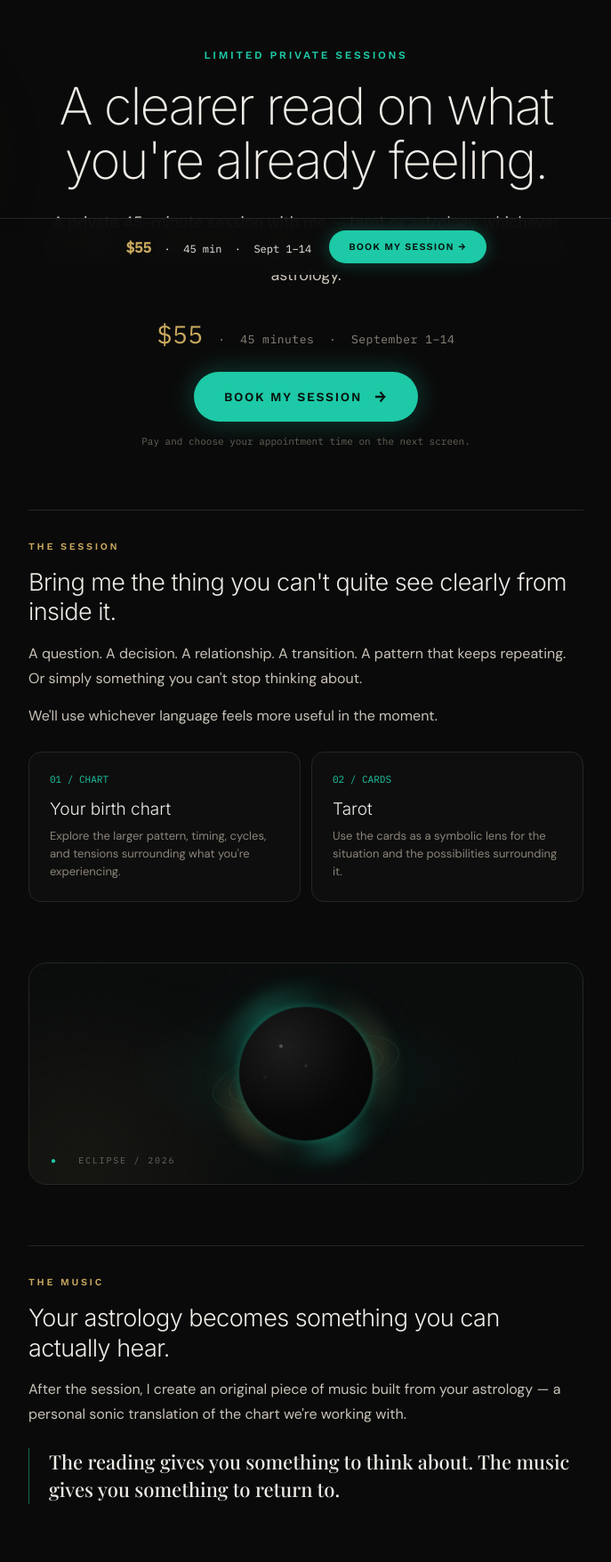
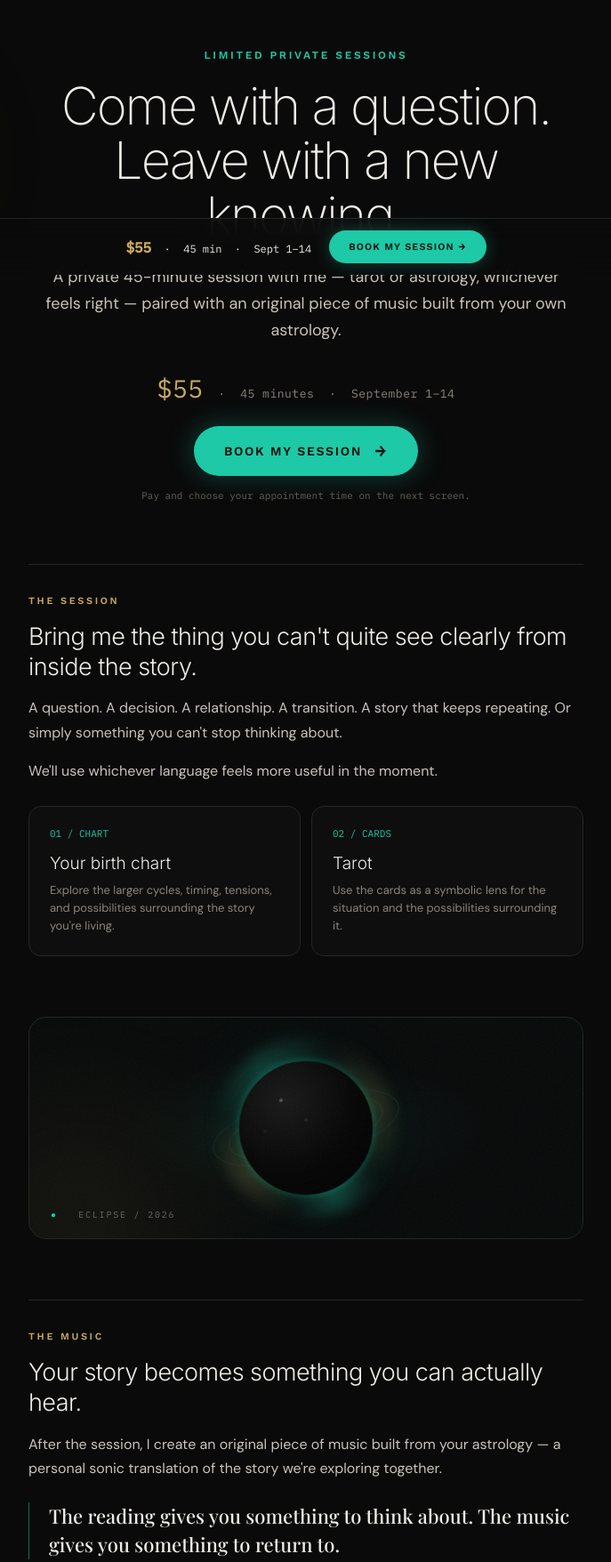
Before and after one commit to michaelanticoli/new-knowing, a plain HTML site: page index.html in a window 1280 px wide. Shown: the part 555-2311 px from the top of the page at 89% size, without its empty margins (296-983 px from the left). Drawn offline with nearby package versions, Linux system fonts and the light colour scheme.

Commit message:
Update index.html

```diff
--- a/index.html
+++ b/index.html
@@ -5,7 +5,7 @@
 <meta name="viewport" content="width=device-width, initial-scale=1">
 <meta name="theme-color" content="#0A0A0A">
 
-<title>Eclipse Season Sessions — Moontuner</title>
+<title>Eclipse Season Sessions — MOONtuner</title>
 
 <meta
   name="description"
@@ -87,7 +87,7 @@ a{
 }
 
 /* =========================================================
-   TOP BRAND
+   BRAND
 ========================================================= */
 
 .brandbar{
@@ -104,6 +104,13 @@ a{
   filter:invert(1) brightness(1.15);
   opacity:0;
   animation:fadeRise .9s var(--ease) forwards;
+}
+
+@keyframes fadeRise{
+  to{
+    opacity:1;
+    transform:translateY(0);
+  }
 }
 
 /* =========================================================
@@ -126,6 +133,7 @@ a{
   overflow:hidden;
   background:#090B0B;
   opacity:0;
+  transform:translateY(18px);
   animation:fadeRise 1s var(--ease) forwards;
   animation-delay:.1s;
 }
@@ -221,7 +229,7 @@ a{
 }
 
 /* =========================================================
-   PRIMARY OFFER — ABOVE THE FOLD
+   INTRO / PRIMARY SALES MESSAGE
 ========================================================= */
 
 .intro{
@@ -281,8 +289,7 @@ h1{
   letter-spacing:.12em;
   text-decoration:none;
   text-transform:uppercase;
-  box-shadow:
-    0 0 28px 3px var(--teal-glow);
+  box-shadow:0 0 28px 3px var(--teal-glow);
   transition:
     transform .35s var(--ease),
     box-shadow .35s var(--ease);
@@ -290,8 +297,7 @@ h1{
 
 .primary-cta:hover{
   transform:translateY(-3px);
-  box-shadow:
-    0 0 45px 7px var(--teal-glow);
+  box-shadow:0 0 45px 7px var(--teal-glow);
 }
 
 .primary-cta:active{
@@ -329,15 +335,8 @@ h1{
   animation:fadeRise .9s var(--ease) forwards;
 }
 
-@keyframes fadeRise{
-  to{
-    opacity:1;
-    transform:translateY(0);
-  }
-}
-
 /* =========================================================
-   SECTION
+   SECTIONS
 ========================================================= */
 
 .section{
@@ -378,7 +377,7 @@ h1{
 }
 
 /* =========================================================
-   SESSION COMPONENTS
+   SESSION CARDS
 ========================================================= */
 
 .session-grid{
@@ -484,6 +483,7 @@ h1{
   top:50%;
   left:50%;
   transform:translate(-50%,-50%);
+  transition:transform .25s ease-out;
 }
 
 .eclipse-orbit{
@@ -638,7 +638,7 @@ h1{
 }
 
 /* =========================================================
-   ECLIPSE COPY
+   PULL QUOTE
 ========================================================= */
 
 .pullquote{
@@ -917,6 +917,7 @@ h1{
     transform:none !important;
   }
 }
+
 </style>
 </head>
 
@@ -924,12 +925,18 @@ h1{
 
 <div class="glow"></div>
 
+
 <!-- =======================================================
      BRAND
 ======================================================= -->
 
 <header class="brandbar">
-  <img src="assets/logo.png" alt="MOONtuner">
+
+  <img
+    src="assets/logo.png"
+    alt="MOONtuner"
+  >
+
 </header>
 
 
@@ -949,8 +956,11 @@ h1{
     <div class="hero-caption">
 
       <div class="eyebrow">
+
         <span class="dot"></span>
+
         Eclipse Season · Sept 1–14
+
       </div>
 
     </div>
@@ -968,7 +978,7 @@ h1{
 
 
   <!-- =====================================================
-       PRIMARY SALES MESSAGE
+       PRIMARY OFFER
   ====================================================== -->
 
   <section class="intro">
@@ -977,32 +987,59 @@ h1{
       Limited private sessions
     </div>
 
-    <h1 class="reveal in" style="animation-delay:.1s">
-      A clearer read on what you're already feeling.
+
+    <h1
+      class="reveal in"
+      style="animation-delay:.1s"
+    >
+      Come with a question.<br>
+      Leave with a new knowing.
     </h1>
 
-    <p class="subhead reveal in" style="animation-delay:.2s">
+
+    <p
+      class="subhead reveal in"
+      style="animation-delay:.2s"
+    >
       A private 45-minute session with me — tarot or astrology, whichever feels right — paired with an original piece of music built from your own astrology.
     </p>
 
-    <div class="price-line reveal in" style="animation-delay:.3s">
+
+    <div
+      class="price-line reveal in"
+      style="animation-delay:.3s"
+    >
+
       <strong>$55</strong>
+
       &nbsp;·&nbsp;
+
       45 minutes
+
       &nbsp;·&nbsp;
+
       September 1–14
+
     </div>
+
 
     <a
       href="https://app.squareup.com/appointments/book/gxlg47soy9h2pg/LT09Q7KSGAF98/start"
       class="primary-cta reveal in"
       style="animation-delay:.4s"
     >
+
       Book my session
+
       <span class="arrow">→</span>
+
     </a>
 
-    <div class="microcopy reveal in" style="animation-delay:.5s">
+
+    <div
+      class="microcopy reveal in"
+      style="animation-delay:.5s"
+    >
       Pay and choose your appointment time on the next screen.
     </div>
 
@@ -1019,19 +1056,24 @@ h1{
       The Session
     </div>
 
+
     <h2>
-      Bring me the thing you can't quite see clearly from inside it.
+      Bring me the thing you can't quite see clearly from inside the story.
     </h2>
 
+
     <p>
-      A question. A decision. A relationship. A transition. A pattern that keeps repeating. Or simply something you can't stop thinking about.
+      A question. A decision. A relationship. A transition. A story that keeps repeating. Or simply something you can't stop thinking about.
     </p>
+
 
     <p>
       We'll use whichever language feels more useful in the moment.
     </p>
 
+
     <div class="session-grid">
+
 
       <div class="session-card">
 
@@ -1039,12 +1081,14 @@ h1{
           01 / CHART
         </div>
 
+
         <h3>
           Your birth chart
         </h3>
 
+
         <p>
-          Explore the larger pattern, timing, cycles, and tensions surrounding what you're experiencing.
+          Explore the larger cycles, timing, tensions, and possibilities surrounding the story you're living.
         </p>
 
       </div>
@@ -1056,15 +1100,18 @@ h1{
           02 / CARDS
         </div>
 
+
         <h3>
           Tarot
         </h3>
+
 
         <p>
           Use the cards as a symbolic lens for the situation and the possibilities surrounding it.
         </p>
 
       </div>
+
 
     </div>
 
@@ -1089,9 +1136,15 @@ h1{
 
     </div>
 
+
     <div class="eclipse-label">
+
       <span>●</span>
-      &nbsp; Eclipse / 2026
+
+      &nbsp;
+
+      Eclipse / 2026
+
     </div>
 
   </div>
@@ -1107,13 +1160,16 @@ h1{
       The Music
     </div>
 
+
     <h2>
-      Your astrology becomes something you can actually hear.
+      Your story becomes something you can actually hear.
     </h2>
 
+
     <p>
-      After the session, I create an original piece of music built from your astrology — a personal sonic translation of the chart we're working with.
+      After the session, I create an original piece of music built from your astrology — a personal sonic translation of the story we're exploring together.
     </p>
+
 
     <div class="pullquote">
       The reading gives you something to think about. The music gives you something to return to.
@@ -1123,7 +1179,7 @@ h1{
 
 
   <!-- =====================================================
-       WHY NOW
+       ECLIPSE SEASON
   ====================================================== -->
 
   <section class="section reveal">
@@ -1132,20 +1188,24 @@ h1{
       Eclipse Season
     </div>
 
+
     <h2>
-      Sometimes the thing you already know needs somewhere to land.
+      Sometimes the story you already know needs somewhere to land.
     </h2>
 
+
     <p>
-      Eclipse seasons have a way of making unfinished things harder to ignore. Decisions surface. Old patterns become visible. Some things begin; others reveal that they've already ended.
+      Eclipse seasons have a way of making unfinished things harder to ignore. Decisions surface. Old stories become visible. Some things begin; others reveal that they've already ended.
     </p>
+
 
     <p>
       A session won't hand you an answer or tell you what you're supposed to do. That's not the point.
     </p>
 
+
     <p>
-      The point is to slow the situation down long enough to see your own pattern clearly.
+      The point is to slow the story down long enough to see what is actually happening — and what might be asking to change.
     </p>
 
   </section>
@@ -1161,13 +1221,16 @@ h1{
       A Brief Window
     </div>
 
+
     <h2>
       I'm opening my books for two weeks.
     </h2>
 
+
     <p>
       I'm leaving Los Angeles and closing a chapter I've been living inside for a long time. Before I go, I'm opening a limited number of private sessions.
     </p>
+
 
     <p>
       If you've been meaning to work with me, this is the window.
@@ -1186,18 +1249,27 @@ h1{
       Eclipse Season Sessions
     </div>
 
+
     <h2>
       Come with a question.<br>
-      Leave with a clearer pattern.
+      Leave with a new knowing.
     </h2>
 
+
     <div class="final-price">
+
       <strong>$55</strong>
+
       &nbsp;·&nbsp;
+
       45 minutes
+
       &nbsp;·&nbsp;
+
       September 1–14
+
     </div>
+
 
     <a
       href="https://app.squareup.com/appointments/book/gxlg47soy9h2pg/LT09Q7KSGAF98/start"
@@ -1205,6 +1277,7 @@ h1{
     >
       Book my session →
     </a>
+
 
     <div class="final-note">
       Tarot or birth chart + private session + original astrology-based music
@@ -1225,6 +1298,7 @@ h1{
 
   </footer>
 
+
 </main>
 
 
@@ -1238,12 +1312,19 @@ h1{
 >
 
   <div class="price">
+
     <strong>$55</strong>
+
     &nbsp;·&nbsp;
+
     45 min
+
     &nbsp;·&nbsp;
+
     Sept 1–14
+
   </div>
+
 
   <a
     href="https://app.squareup.com/appointments/book/gxlg47soy9h2pg/LT09Q7KSGAF98/start"
@@ -1261,7 +1342,10 @@ h1{
 ========================================================= */
 
 const revealEls =
-  document.querySelectorAll('.section.reveal, .art-banner.reveal, .final-offer.reveal, .footer.reveal');
+  document.querySelectorAll(
+    '.section.reveal, .art-banner.reveal, .final-offer.reveal, .footer.reveal'
+  );
+
 
 const revealObserver =
   new IntersectionObserver(
@@ -1285,8 +1369,11 @@ const revealObserver =
     }
   );
 
+
 revealEls.forEach((el) => {
+
   revealObserver.observe(el);
+
 });
 
 
@@ -1300,20 +1387,25 @@ const offer =
 const sticky =
   document.getElementById('stickybar');
 
+
 function updateSticky(){
 
   if(!offer) return;
 
+
   const offerRect =
     offer.getBoundingClientRect();
+
 
   const pastHero =
     window.scrollY >
     window.innerHeight * .72;
 
+
   const offerVisible =
     offerRect.top < window.innerHeight &&
     offerRect.bottom > 0;
+
 
   sticky.classList.toggle(
     'show',
@@ -1322,23 +1414,25 @@ function updateSticky(){
 
 }
 
+
 window.addEventListener(
   'scroll',
   updateSticky,
   { passive:true }
 );
 
+
 window.addEventListener(
   'resize',
   updateSticky
 );
 
+
 updateSticky();
 
 
 /* =========================================================
-   SUBTLE POINTER RESPONSE
-   Adds a very restrained sense of depth to the eclipse.
+   SUBTLE ECLIPSE PARALLAX
 ========================================================= */
 
 const eclipse =
@@ -1347,36 +1441,55 @@ const eclipse =
 const banner =
   document.querySelector('.art-banner');
 
+
 if(eclipse && banner){
 
-  banner.addEventListener('pointermove', (event) => {
+  banner.addEventListener(
+    'pointermove',
+    (event) => {
 
-    if(window.matchMedia('(prefers-reduced-motion: reduce)').matches){
+      if(
+        window.matchMedia(
+          '(prefers-reduced-motion: reduce)'
+        ).matches
+      ){
         return;
       }
 
+
       const rect =
         banner.getBoundingClientRect();
+
 
       const x =
         (event.clientX - rect.left) /
         rect.width - .5;
 
+
       const y =
         (event.clientY - rect.top) /
         rect.height - .5;
 
+
       eclipse.style.transform =
-      `translate(calc(-50% + ${x * 10}px), calc(-50% + ${y * 8}px))`;
+        `translate(
+          calc(-50% + ${x * 10}px),
+          calc(-50% + ${y * 8}px)
+        )`;
 
-  });
+    }
+  );
 
-  banner.addEventListener('pointerleave', () => {
+
+  banner.addEventListener(
+    'pointerleave',
+    () => {
 
       eclipse.style.transform =
         'translate(-50%,-50%)';
 
-  });
+    }
+  );
 
 }
 
```
Lines whose indentation alone changed are shown as unchanged.
